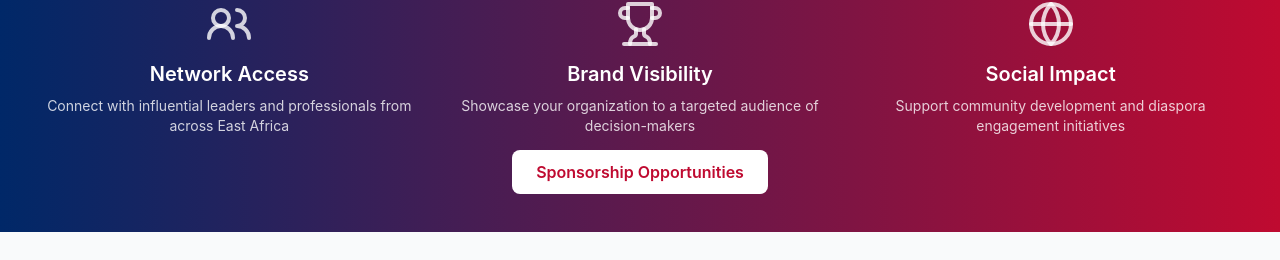
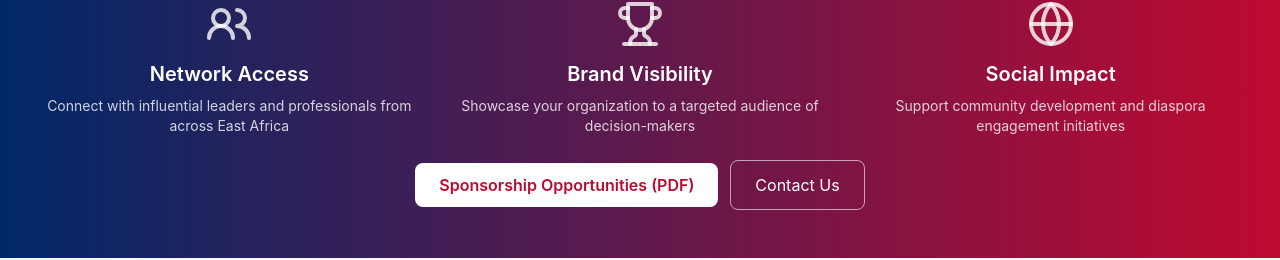
Before and after one commit to foliceasummit/folicea-summit-2025, a Next.js app: page / in a window 1280 px wide. Shown: the part 3467-3727 px from the top of the page. Built offline with nearby package versions, Linux system fonts and the light colour scheme.

Commit message:
Home: update Logistics Note link; add Sponsorship Opportunities PDF link and Contact Us button in sponsorship section

```diff
--- a/pages/index.tsx
+++ b/pages/index.tsx
@@ -245,7 +245,7 @@ const HomePage = () => {
           </motion.div>
 
           <div className="text-center space-x-3">
-            <a href="https://ik.imagekit.io/foliceasummit/FOLICEA%20SUMMIT/Sponsorship%20Proposal.pdf?updatedAt=1757776444961" className="btn-primary text-lg px-8 py-4" target="_blank" rel="noopener noreferrer">
+            <a href="https://ik.imagekit.io/foliceasummit/FOLICEA%20SUMMIT/Logistc%20Note%20CSC.pdf?updatedAt=1758223304152" className="btn-primary text-lg px-8 py-4" target="_blank" rel="noopener noreferrer">
               Download Logistics Note (PDF)
             </a>
             <Link href="/contact" className="inline-flex items-center px-6 py-4 rounded-lg border border-white/60 text-white hover:bg-white hover:text-liberian-red transition-colors">
@@ -404,9 +404,12 @@ const HomePage = () => {
             </motion.div>
           </div>
 
-          <div className="text-center">
-            <Link href="/contact" className="bg-white text-liberian-red hover:bg-gray-100 font-semibold py-3 px-6 rounded-lg text-base transition-all duration-300 transform hover:scale-105">
-              Sponsorship Opportunities
+          <div className="text-center space-x-3">
+            <a href="https://ik.imagekit.io/foliceasummit/FOLICEA%20SUMMIT/Sponsorship%20Proposal.pdf?updatedAt=1757776444961" target="_blank" rel="noopener noreferrer" className="bg-white text-liberian-red hover:bg-gray-100 font-semibold py-3 px-6 rounded-lg text-base transition-all duration-300 transform hover:scale-105">
+              Sponsorship Opportunities (PDF)
+            </a>
+            <Link href="/contact" className="inline-flex items-center px-6 py-3 rounded-lg border border-white/60 text-white hover:bg-white hover:text-liberian-red transition-colors">
+              Contact Us
             </Link>
           </div>
         </div>
```
